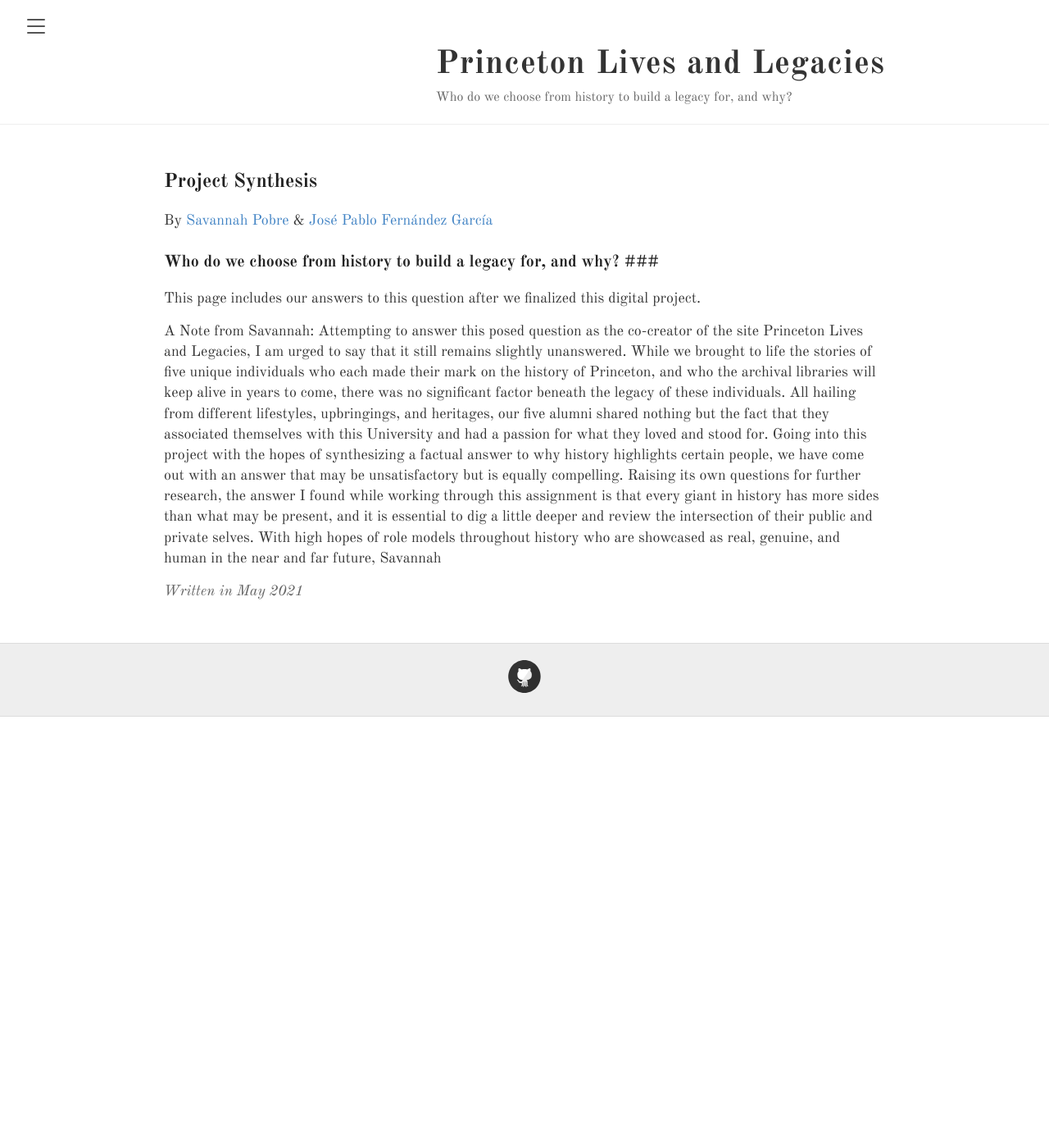
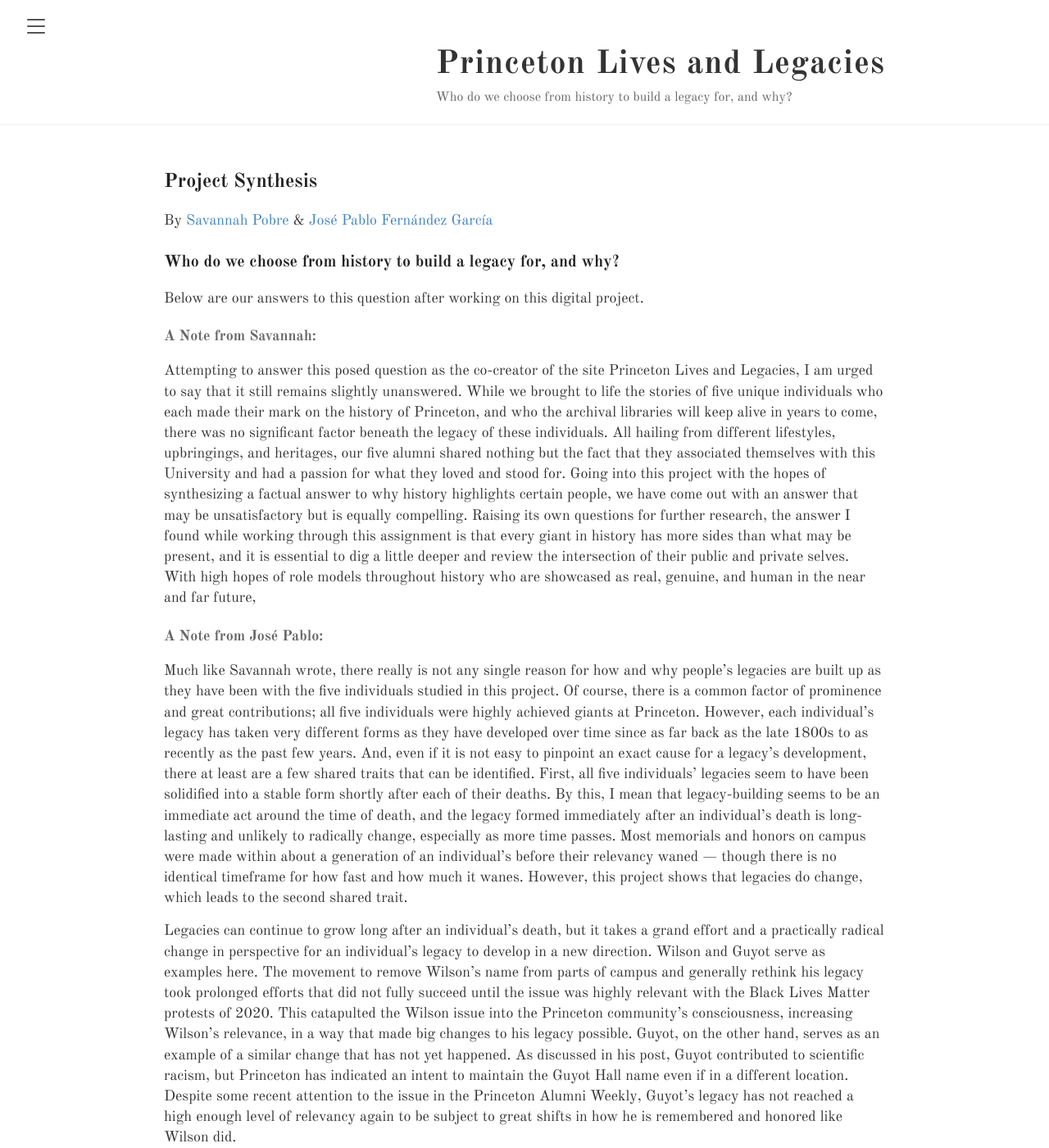
Before and after one commit to HUM-331-Princeton/princeton-lives-and-legacies, a Jekyll site: the page built from _posts/2021-5-5-aProject Synthesis.md, in a window 1280 px wide and 1400 px high. Shown: the whole window at 82% size. Built offline with Jekyll 4.4.1, drawn with Linux system fonts in a browser that asks for light colours; some of the changed text lies outside the part shown.

Commit message:
update and reformat project synthesis

```diff
--- a/_posts/2021-5-5-aProject Synthesis.md
+++ b/_posts/2021-5-5-aProject Synthesis.md
@@ -6,11 +6,17 @@ excerpt_separator: <!--more-->
 title: Project Synthesis
 ---
 
-### Who do we choose from history to build a legacy for, and why? ### <!--more-->
+### Who do we choose from history to build a legacy for, and why? ###
+<!--more-->
 
-This page includes our answers to this question after we finalized this digital project.
+Below are our answers to this question after working on this digital project.
 
-A Note from Savannah:
-Attempting to answer this posed question as the co-creator of the site Princeton Lives and Legacies, I am urged to say that it still remains slightly unanswered. While we brought to life the stories of five unique individuals who each made their mark on the history of Princeton, and who the archival libraries will keep alive in years to come, there was no significant factor beneath the legacy of these individuals. All hailing from different lifestyles, upbringings, and heritages, our five alumni shared nothing but the fact that they associated themselves with this University and had a passion for what they loved and stood for. Going into this project with the hopes of synthesizing a factual answer to why history highlights certain people, we have come out with an answer that may be unsatisfactory but is equally compelling. Raising its own questions for further research, the answer I found while working through this assignment is that every giant in history has more sides than what may be present, and it is essential to dig a little deeper and review the intersection of their public and private selves.
-With high hopes of role models throughout history who are showcased as real, genuine, and human in the near and far future,
-Savannah
+#### A Note from Savannah: ####
+Attempting to answer this posed question as the co-creator of the site Princeton Lives and Legacies, I am urged to say that it still remains slightly unanswered. While we brought to life the stories of five unique individuals who each made their mark on the history of Princeton, and who the archival libraries will keep alive in years to come, there was no significant factor beneath the legacy of these individuals. All hailing from different lifestyles, upbringings, and heritages, our five alumni shared nothing but the fact that they associated themselves with this University and had a passion for what they loved and stood for. Going into this project with the hopes of synthesizing a factual answer to why history highlights certain people, we have come out with an answer that may be unsatisfactory but is equally compelling. Raising its own questions for further research, the answer I found while working through this assignment is that every giant in history has more sides than what may be present, and it is essential to dig a little deeper and review the intersection of their public and private selves. With high hopes of role models throughout history who are showcased as real, genuine, and human in the near and far future,
+
+#### A Note from José Pablo: ####
+Much like Savannah wrote, there really is not any single reason for how and why people’s legacies are built up as they have been with the five individuals studied in this project. Of course, there is a common factor of prominence and great contributions; all five individuals were highly achieved giants at Princeton. However, each individual’s legacy has taken very different forms as they have developed over time since as far back as the late 1800s to as recently as the past few years. And, even if it is not easy to pinpoint an exact cause for a legacy's development, there at least are a few shared traits that can be identified. First, all five individuals’ legacies seem to have been solidified into a stable form shortly after each of their deaths. By this, I mean that legacy-building seems to be an immediate act around the time of death, and the legacy formed immediately after an individual’s death is long-lasting and unlikely to radically change, especially as more time passes. Most memorials and honors on campus were made within about a generation of an individual’s before their relevancy waned — though there is no identical timeframe for how fast and how much it wanes. However, this project shows that legacies do change, which leads to the second shared trait.
+
+Legacies can continue to grow long after an individual’s death, but it takes a grand effort and a practically radical change in perspective for an individual’s legacy to develop in a new direction. Wilson and Guyot serve as examples here. The movement to remove Wilson’s name from parts of campus and generally rethink his legacy took prolonged efforts that did not fully succeed until the issue was highly relevant with the Black Lives Matter protests of 2020. This catapulted the Wilson issue into the Princeton community’s consciousness, increasing Wilson’s relevance, in a way that made big changes to his legacy possible. Guyot, on the other hand, serves as an example of a similar change that has not yet happened. As discussed in his post, Guyot contributed to scientific racism, but Princeton has indicated an intent to maintain the Guyot Hall name even if in a different location. Despite some recent attention to the issue in the Princeton Alumni Weekly, Guyot’s legacy has not reached a high enough level of relevancy again to be subject to great shifts in how he is remembered and honored like Wilson did.
+
+Overall, legacy building, its preserving, and its change are inconstant things that are challenging to generalize, but hopefully this project has shown that some shared traits can be identified. Hopefully, it has also pushed the individual reading this to want to investigate more of the legacies embedded in the physical space of the Princeton campus.
```
